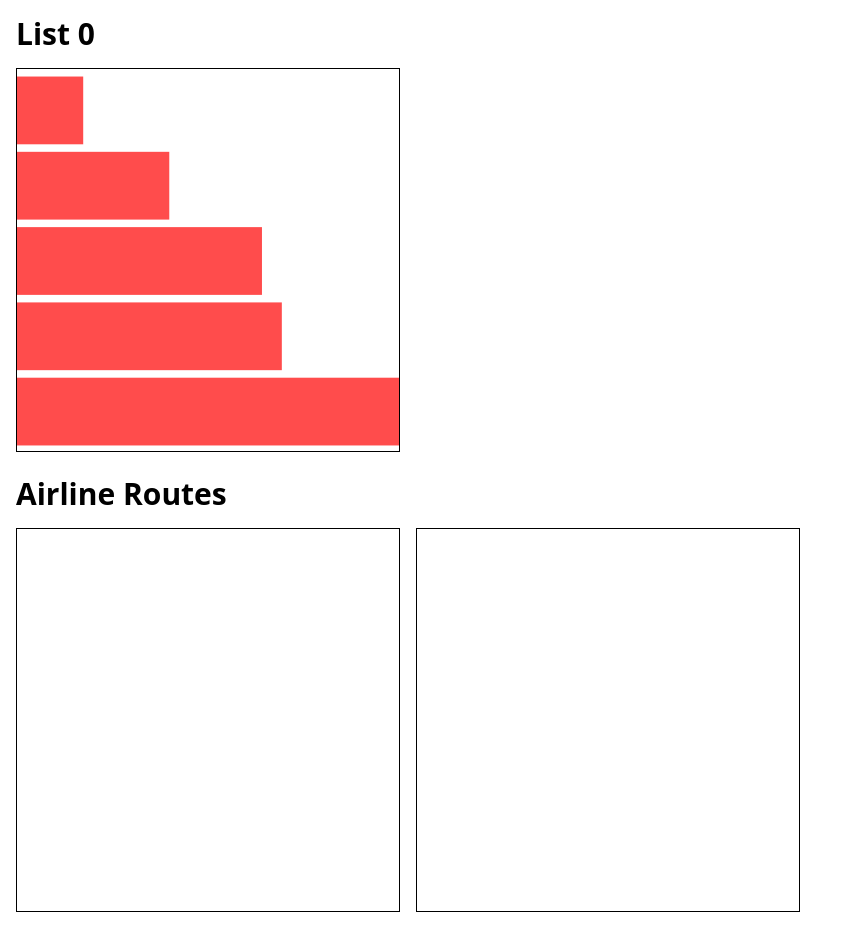
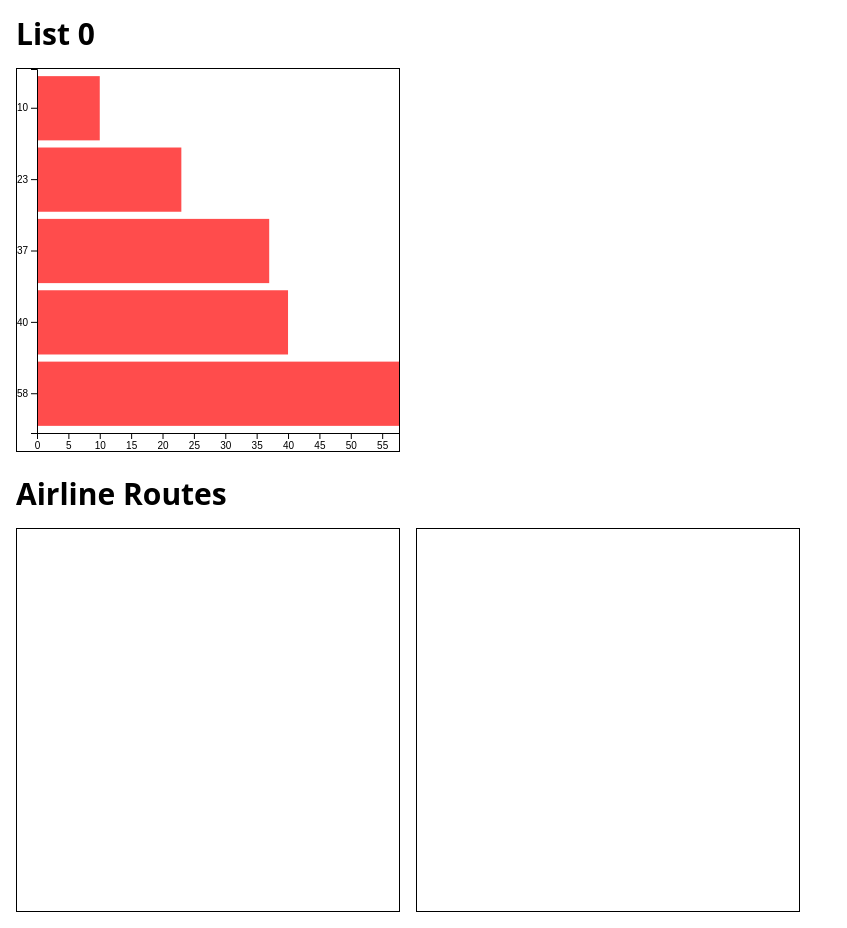
Before and after one commit to glRajkumar/d3, a React (Create React App) app: page /example1 in a window 1280 px wide. Shown: the whole page, without its empty margins (0-847 px from the left). Built offline with nearby package versions, Linux system fonts and the light colour scheme.

Commit message:
axes added to list0 - exm1

```diff
--- a/package.json
+++ b/package.json
@@ -1,5 +1,5 @@
 {
-  "name": "tailwind-comps",
+  "name": "d3-learning",
   "version": "0.1.0",
   "private": true,
   "dependencies": {
--- a/src/comp/Example1/List0.js
+++ b/src/comp/Example1/List0.js
@@ -25,18 +25,22 @@ const data = [
 ]
 
 function BarChart() {
+  let toMargin = 20
+
   useEffect(() => {
+    let elDimentions = document.getElementById("exmpe1-list0-svg0").getBoundingClientRect()
     let max = d3.max(data, d => d.age)
+
     let widthScale = d3.scaleLinear()
-      .range([0, 384])
+      .range([0, elDimentions.width - toMargin])
       .domain([0, max])
 
     let positionScale = d3.scaleBand()
-      .range([0, 384])
+      .range([0, elDimentions.height - toMargin])
       .domain(data.map(d => d.age))
       .padding(0.1)
 
-    d3.select("#exmpe1-list0")
+    d3.select("#exmpe1-list0-rects")
       .selectAll("rect")
       .data(data)
       .enter()
@@ -46,14 +50,25 @@ function BarChart() {
       .attr('height', positionScale.bandwidth())
       .attr('y', d => positionScale(d.age))
 
+    let xAxis = d3.axisBottom(widthScale)
+    d3.select("#exmpe1-list0-xAxis")
+      .style('transform', `translate(${toMargin}px, ${elDimentions.height - toMargin}px)`)
+      .call(xAxis)
+
+    let yAxis = d3.axisLeft(positionScale)
+    d3.select("#exmpe1-list0-yAxis")
+      .style('transform', `translateX(${toMargin}px)`)
+      .call(yAxis)
+
+    // eslint-disable-next-line
   }, [])
 
   return (
     <div>
-      <svg
-        id='exmpe1-list0'
-        className="w-96 h-96 border border-black"
-      >
+      <svg id='exmpe1-list0-svg0' className="w-96 h-96 border border-black">
+        <g id='exmpe1-list0-rects' style={{ transform: `translateX(${toMargin}px)` }}></g>
+        <g id='exmpe1-list0-xAxis'></g>
+        <g id='exmpe1-list0-yAxis'></g>
       </svg>
     </div>
   )
```
Also changed, not shown: 1 other file (tests, documents, lock files or other folders).
